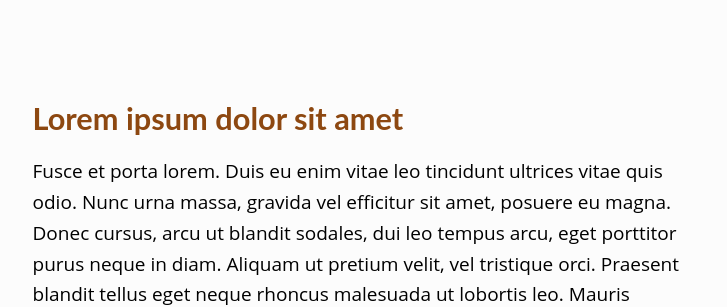
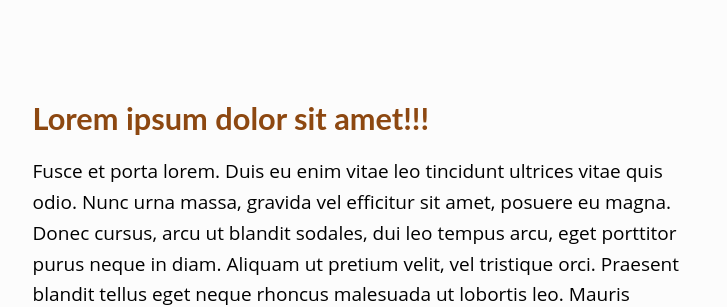
Before and after one commit to gmh1302/gmh1302.github.io, a Jekyll site: the page built from _posts/2016-06-07-lorem-ipsum.md, in a window 1280 px wide. Shown: the part 741-1048 px from the top of the page, without its empty margins (275-1002 px from the left). Built offline with Jekyll 4.4.1, drawn with Linux system fonts in a browser that asks for light colours; some web fonts are replaced; comment, search, counter and statistics services are not loaded.

```diff
--- a/_posts/2016-06-07-lorem-ipsum.md
+++ b/_posts/2016-06-07-lorem-ipsum.md
@@ -3,13 +3,15 @@ layout: post
 title: Lerem Ipsum
 category: example
 comments: true
-description: Lorem ipsum dolor sit amet, consectetur adipiscing elit. Nunc rhoncus luctus quam in gravida. Mauris rutrum ullamcorper pellentesque.
+description: >-
+  Lorem ipsum dolor sit amet, consectetur adipiscing elit. Nunc rhoncus luctus
+  quam in gravida. Mauris rutrum ullamcorper pellentesque.
 tags:
-    - lorem
+  - lorem
 ---
 
 Lorem ipsum dolor sit amet, consectetur adipiscing elit. Nunc rhoncus luctus quam in gravida. Mauris rutrum ullamcorper pellentesque. Aliquam posuere euismod erat, ac consequat leo ullamcorper non. Vestibulum commodo nibh justo. Praesent gravida elementum sapien, ut convallis massa bibendum nec. Suspendisse interdum urna condimentum quam vestibulum, sit amet feugiat quam laoreet. Class aptent taciti sociosqu ad litora torquent per conubia nostra, per inceptos himenaeos. Nunc orci purus, egestas a erat pulvinar, fringilla sodales turpis. Fusce luctus eu eros at maximus. Sed hendrerit quam est. Donec et tellus porta, euismod dui a, tincidunt elit. Suspendisse commodo sodales neque id tempor. Fusce tempus mattis ligula non maximus. Suspendisse potenti. Mauris quis libero iaculis, varius est non, venenatis elit.
 
-## Lorem ipsum dolor sit amet
+## Lorem ipsum dolor sit amet!!!
 
 Fusce et porta lorem. Duis eu enim vitae leo tincidunt ultrices vitae quis odio. Nunc urna massa, gravida vel efficitur sit amet, posuere eu magna. Donec cursus, arcu ut blandit sodales, dui leo tempus arcu, eget porttitor purus neque in diam. Aliquam ut pretium velit, vel tristique orci. Praesent blandit tellus eget neque rhoncus malesuada ut lobortis leo. Mauris egestas, eros nec viverra porttitor, felis risus volutpat eros, pulvinar commodo libero augue sit amet erat. Suspendisse semper ante eget sapien porttitor, non malesuada risus tincidunt. Nam sit amet elit id justo pharetra interdum a malesuada mauris. Sed in tellus ac orci accumsan molestie. Etiam ultrices felis neque, vel blandit augue placerat ut. In lacinia mollis ornare. Mauris pretium rhoncus tempor. Ut mattis est arcu, eget malesuada ex porttitor non.
```
